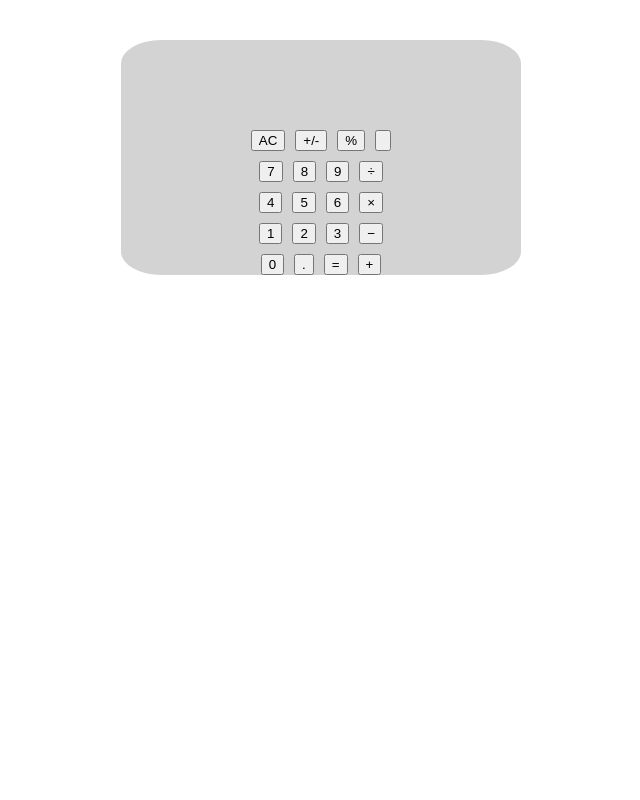
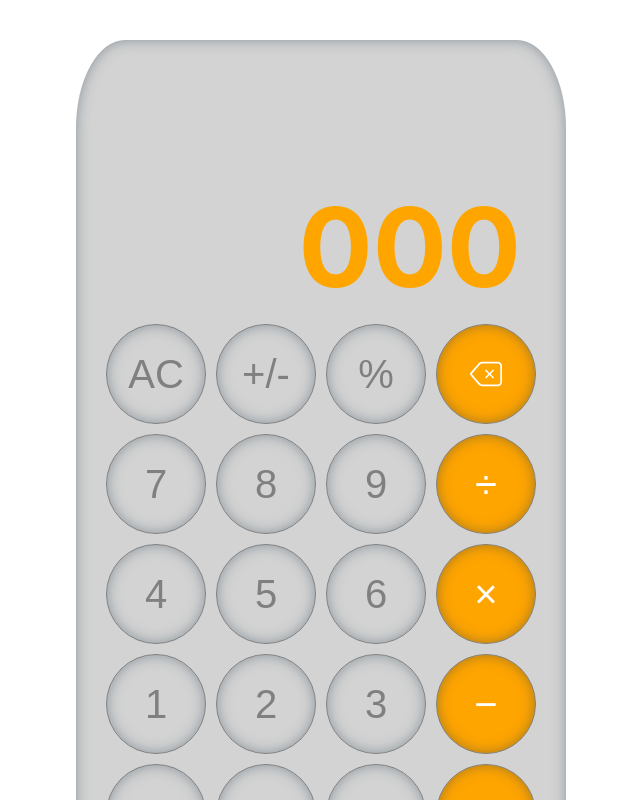
Before and after one commit to Pavel-174/calculator, a React (Create React App) app: page / in a window 1280 px wide. Shown: the top 800 px of the page, without its empty margins (319-959 px from the left). Built offline with nearby package versions, Linux system fonts and the light colour scheme.

Commit message:
styles ready

```diff
--- a/src/App.css
+++ b/src/App.css
@@ -9,6 +9,8 @@ body {
     width: fit-content;
     height: fit-content;
     margin: 40px auto;
+    padding: 20px 30px 60px 30px;
+    box-shadow: 0px 0px 16px -3px rgba(34, 60, 80, 0.58) inset;
 }
 
 .screen {
@@ -17,14 +19,16 @@ body {
 	justify-content: flex-end;
 	width: 400px;
 	padding-bottom: 0px;
-	font-size: 60px;
-	color: white;
+	font-size: 110px;
+	color: orange;
+    margin: 0px;
 }
 
 .screen-container {
 	display: flex;
 	align-items: center;
 	justify-content: center;
+    margin-top: 120px;
 }
 
 .button-row {
--- a/src/App.js
+++ b/src/App.js
@@ -10,13 +10,13 @@ function App() {
 				<main>
           <div className="calculator">
 					  <div className="screen-container">
-						  <h1 className="screen"></h1>
+						  <h1 className="screen">000</h1>
 					  </div>
 					  <div id="buttons" className="button-row">
 						  <Button name="number" value={"AC"} />
 						  <Button name="number" value={"+/-"} />
 						  <Button name="number" value={"%"} />
-              <Button name="delete" value={""} />
+              <Button name="operation delete" value={""} />
 					  </div>
 					  <div id="buttons" className="button-row">
 						  <Button name="number" value={7} />
--- /dev/null
+++ b/src/components/Button.css
@@ -0,0 +1,41 @@
+
+.number,
+.operation {
+	width: 100px;
+	height: 100px;
+	font-size: 40px;
+	border-radius: 100%;
+	outline: none;
+	border: none;
+	padding: 0px;
+    box-shadow: 0px 0px 16px -3px rgba(34, 60, 80, 0.58) inset;
+    border: grey 1px solid;
+}
+
+.number {
+	background-color: lightgray;;
+	color: grey;
+}
+
+.operation {
+	background-color: orange;
+	color: white;
+}
+
+button:hover {
+	filter: brightness(130%);
+}
+
+button:active {
+	opacity: 1;
+	filter: brightness(60%);
+}
+
+.delete {
+    background-image: url(../../src/images/download.svg);
+    background-size: 2rem;
+    background-repeat: no-repeat;
+    background-position: center;
+    background-color: orange;
+    fill: white;
+}
--- a/src/components/Button.js
+++ b/src/components/Button.js
@@ -1,8 +1,9 @@
 import React from "react";
+import "./Button.css";
 
 export default function Button(props) {
 	return (
-		<button>
+		<button className={props.name}>
 			{props.value}
 		</button>
 	);
```
Also changed, not shown: src/images/download.svg (added).
